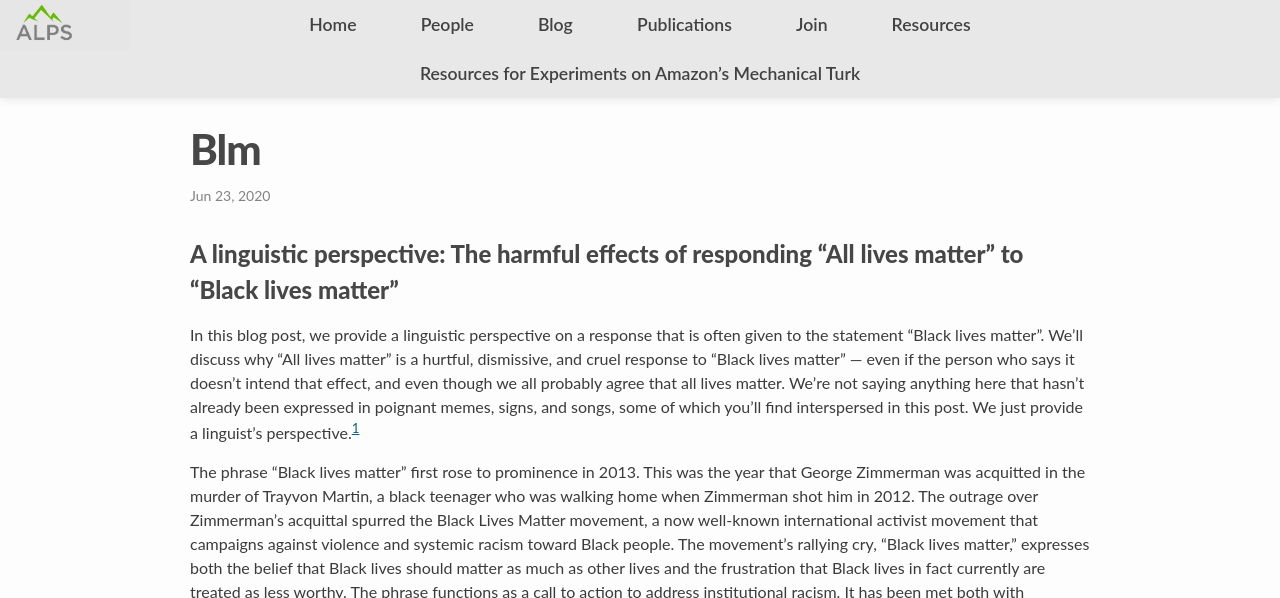
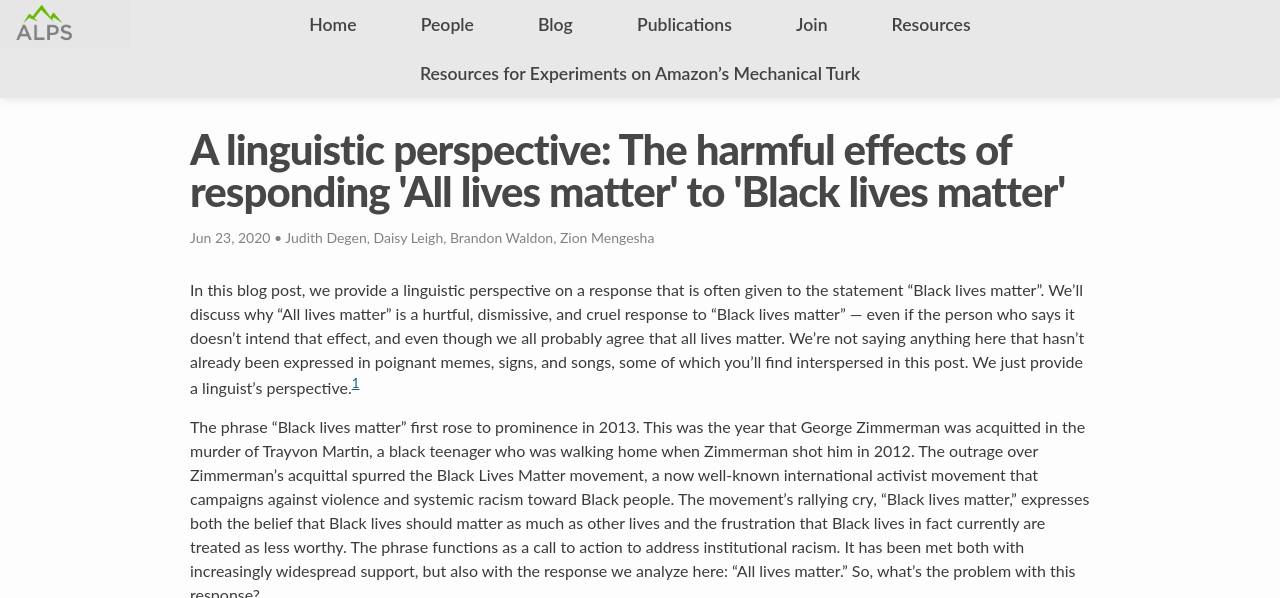
Before and after one commit to alpslab-stanford/alpslab.stanford.edu, a Jekyll site: the page built from _posts/2020-06-23-blm.md, in a window 1280 px wide and 900 px high, cut to the strip 0-598 px from the top of the window. Built offline with Jekyll 4.4.1, drawn with Linux system fonts in a browser that asks for light colours; our own code applies the rules of GitHub Pages for plain Markdown files; Markdown is read by kramdown in place of the engine named in the settings; a script that is not in the unit is left out.

Commit message:
blog post formatted

```diff
--- a/_posts/2020-06-23-blm.md
+++ b/_posts/2020-06-23-blm.md
@@ -1,13 +1,22 @@
-# A linguistic perspective: The harmful effects of responding "All lives matter" to "Black lives matter"
+---
+layout: post
+title:  "A linguistic perspective: The harmful effects of responding 'All lives matter' to 'Black lives matter'"
+author: Judith Degen, Daisy Leigh, Brandon Waldon, Zion Mengesha
+date:   2020-06-23 11:34:01 -0600
+categories: blm
+---
+
+<!--#"A linguistic perspective: The harmful effects of responding "All lives matter" to "Black lives matter"-->
+
 
 In this blog post, we provide a linguistic perspective on a response that is often given to the statement "Black lives matter". We'll discuss why "All lives matter" is a hurtful, dismissive, and cruel response to "Black lives matter" — even if  the person who says it doesn't intend that effect, and even though we all probably agree that all lives matter. We're not saying anything here that hasn't already been expressed in poignant memes, signs, and songs, some of which you'll find interspersed in this post. We just provide a linguist's perspective.<sup>[1](#foot1)</sup>
 
 The phrase "Black lives matter" first rose to prominence in 2013. This was the year that George Zimmerman was acquitted in the murder of Trayvon Martin, a black teenager who was walking home when Zimmerman shot him in 2012. The outrage over Zimmerman's acquittal spurred the Black Lives Matter movement, a now well-known international activist movement that campaigns against violence and systemic racism toward Black people. The movement's rallying cry, "Black lives matter," expresses both the belief that Black lives should matter as much as other lives and the frustration that Black lives in fact currently are treated as less worthy. The phrase functions as a call to action to address institutional racism. It has been met both with increasingly widespread support, but also with the response we analyze here: "All lives matter." So, what's the problem with this response?
 
 
-<!-- ![IMAGE NOT SHOWING](images/houses.png) -->
+<!-- ![IMAGE NOT SHOWING](images/posts/houses.png) -->
 
-<img src="images/houses.png" alt="IMAGE NOT SHOWING" style="width:400px; margin: 0px 0px 20px 20px;" align="right" padding="20px"/>
+<img src="images/posts/houses.png" alt="IMAGE NOT SHOWING" style="width:400px; margin: 0px 0px 20px 20px;" align="right" padding="20px"/>
 
 Let's start with pizza. Say your friend is putting in an order, and asks what you want. You say "I want pepperoni".  Your friend replies: "So, do you mean you want pepperoni, pizza sauce, and cheese?". Of course that's what you mean. It's obvious that you want the pizza sauce and cheese, because otherwise it wouldn't be a pizza. You didn't think you had to say it: you assumed it was in what linguists call *common ground* — information that's shared between speakers, and doesn't need to be made explicit. Forcing you to spell out the exact ingredients of your pizza order seems pedantic, and beside the point.
 
@@ -37,7 +46,7 @@ As before, we can see how these two QUDs correspond to different world states, a
 | *Which lives matter?* | Only Black lives matter / <br> Black lives and non-Black lives matter  | "All lives matter." | Only Black lives matter. |
 
 
-<img src="images/sign.jpg" alt="IMAGE NOT SHOWING" style="width:400px; margin: 10px 20px 10px 10px;" align="right" padding="20px"/>
+<img src="images/posts/sign.jpg" alt="IMAGE NOT SHOWING" style="width:400px; margin: 10px 20px 10px 10px;" align="right" padding="20px"/>
 
 In response to this explanation, some have suggested that the problem is the ambiguity about which QUD is being addressed, and that it's up to Black people to clarify this ambiguity, by instead saying "Black lives *do* matter" or "Black lives matter, *too*". We agree with the first part of this and strongly disagree with the second part. We'll spend the rest of this post saying why.
 
```
Also changed, not shown: 02-blog.md (+4 -1 lines), images/posts/houses.png (renamed from _posts/images/houses.png), images/posts/sign.jpg (renamed from _posts/images/sign.jpg), 1 other file.
